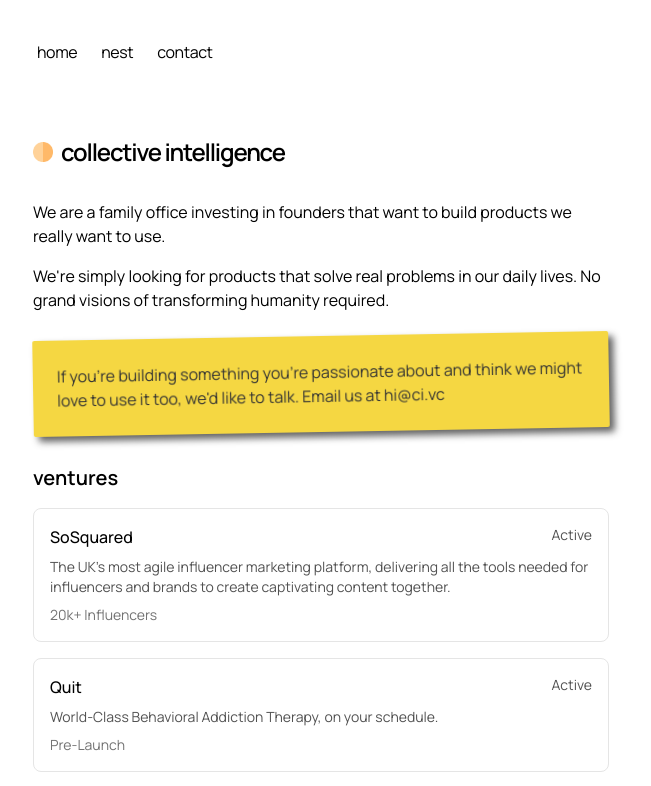
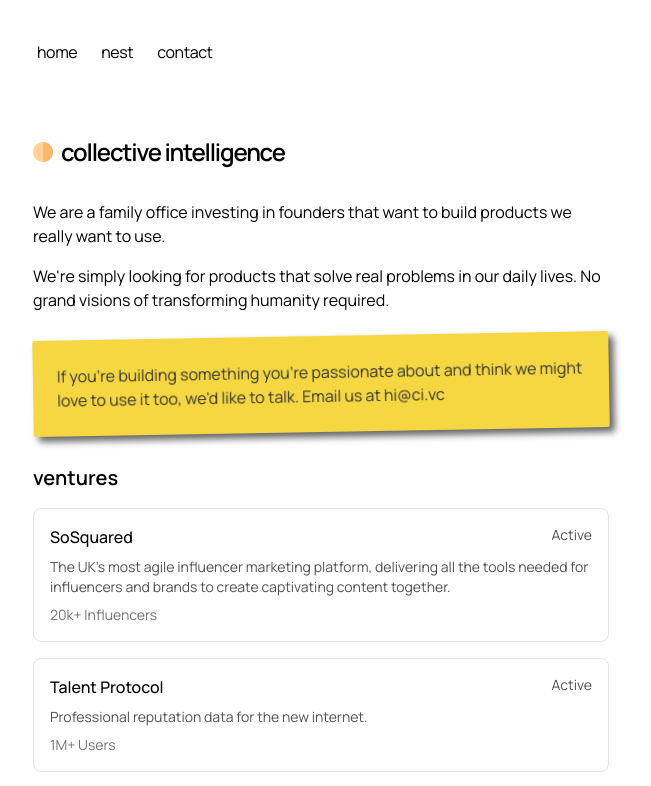
Before and after one commit to col-intel/collective-intelligence, a Next.js app: page / in a window 1280 px wide. Shown: the top 786 px of the page, without its empty margins (319-970 px from the left). Built offline with nearby package versions, Linux system fonts and the light colour scheme.

Commit message:
Updated quit

```diff
--- a/app/components/portfolio.tsx
+++ b/app/components/portfolio.tsx
@@ -34,13 +34,6 @@
       url: "https://polkastarter.com",
       community_size: "1M+ Users",
       status: "Acquired"
-    },
-    {
-      name: "Quit",
-      description: "World-Class Behavioral Addiction Therapy, on your schedule.",
-      url: "https://raise.new/",
-      community_size: "Pre-Launch",
-      status: "Active"
     },
     {
       name: "Talent Protocol",
```
